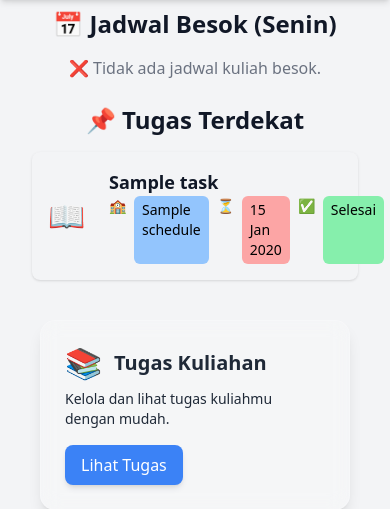
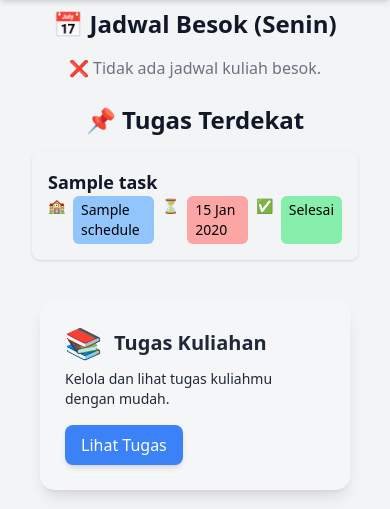
Before and after one commit to syahkty/dialyweb, a PHP site: page / in a window 390 px wide. Shown: the part 112-621 px from the top of the page. Run offline with PHP 8.4, Linux system fonts and the light colour scheme; the visitor is signed in with stand-in values (Sample User, id 1); tables that the repository leaves empty or names only in its code hold one stand-in row (values such as "Sample post"); a stand-in replaces the project's code that opens the database connection; some libraries are stand-ins or nearby versions.

Commit message:
penyesuian icon index.php

```diff
--- a/index.php
+++ b/index.php
@@ -135,7 +135,7 @@ $result = $stmt->get_result();
             <ul class="space-y-6">
                 <?php while ($row = $result->fetch_assoc()): ?>
                     <li class="flex items-center gap-6 bg-gray-100 dark:bg-gray-800 shadow p-4 rounded-lg hover:scale-105 transform transition-all duration-300 hover:bg-gray-200 dark:hover:bg-gray-700">
-                        <span class="text-3xl">📖</span> <!-- Ikon Buku -->
+                        <span class="text-3xl md:flex hidden">📖</span> <!-- Ikon Buku -->
                         <div>
                             <p class="text-lg font-semibold"><?= htmlspecialchars($row['course_name']) ?></p>
                             <div class="text-sm text-gray-600 dark:text-gray-300 flex gap-2">
@@ -165,7 +165,7 @@ $result = $stmt->get_result();
             <ul class="space-y-6">
                 <?php while ($row = $taskresult->fetch_assoc()): ?>
                     <li class="flex items-center gap-6 bg-gray-100 dark:bg-gray-800 shadow p-4 rounded-lg hover:scale-105 transform transition-all duration-300 hover:bg-gray-200 dark:hover:bg-gray-700">
-                        <span class="text-3xl">📖</span> <!-- Ikon Buku -->
+                        <span class="text-3xl hidden md:flex">📖</span> <!-- Ikon Buku -->
                         <div>
                             <p class="text-lg font-semibold"><?= htmlspecialchars($row['title']) ?></p>
                             <div class="text-sm text-gray-600 dark:text-gray-300 flex gap-2">
```
